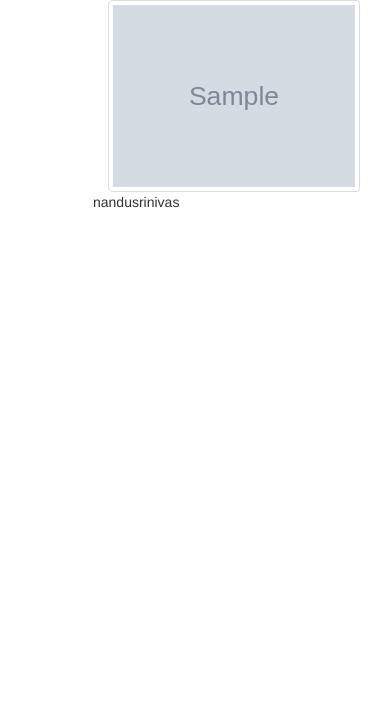
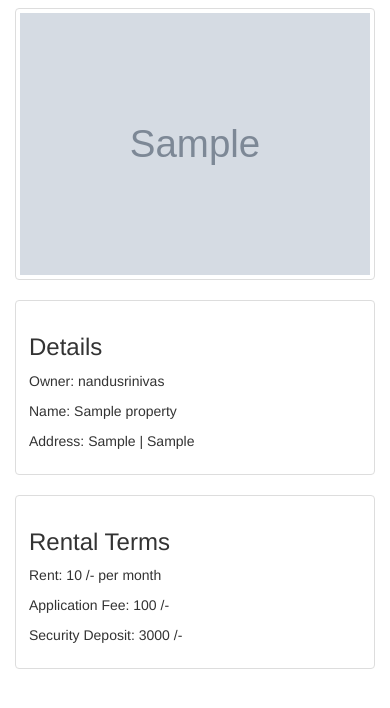
Before and after one commit to SriNandan33/MVPM, a Django app: page /homes_for_rent/1/ in a window 390 px wide. Shown: the top 708 px of the page. Run offline with Django 3.2, Linux system fonts and the light colour scheme; data comes from the database, SQL or seed files in the repository; tables that the repository leaves empty hold one stand-in row (values such as "Sample post"); grey boxes marked "Sample" are stand-in pictures; some libraries are stand-ins or nearby versions.

Commit message:
added detail,rental terms to home detils page

```diff
--- a/templates/core/homedetail.html
+++ b/templates/core/homedetail.html
@@ -2,10 +2,33 @@
 
 {% extends 'core/homeforrent.html' %}
 {% block content %}
-    <div class="container" style="margin-left: 20%">
-    <div class="col-md-8">
-    <img src="{{ instance.property.thumbnail.url }}" class="img-responsive img-thumbnail">
-    </div>
-     {{ instance.user.username }}
+    <div class="container" style="margin-top: 2%">
+        <div class="row">
+              <div class="col-sm-8 col-md-8">
+                <div class="thumbnail">
+                  <img src="{{ instance.property.thumbnail.url }}"  alt="...">
+                </div>
+              </div>
+                <div class="col-sm-6 col-md-4">
+                    <div class="thumbnail">
+                          <div class="caption">
+                            <h3 style="color:#333">Details</h3>
+                            <p>Owner: {{ instance.property.user.username }}</p>
+                            <p>Name: {{ instance.property.proname }}</p>
+                            <p>Address: {{ instance.property.location }} | {{ instance.property.city }}</p>
+                          </div>
+                    </div>
+              </div>
+            <div class="col-sm-6 col-md-4 ">
+                <div class="thumbnail ">
+                  <div class="caption">
+                    <h3>Rental Terms</h3>
+                    <p>Rent: {{ instance.rent_amount }} /- per month</p>
+                    <p>Application Fee: 100 /-</p>
+                    <p>Security Deposit: 3000 /-</p>
+                  </div>
+                </div>
+            </div>
+        </div>
     </div>
 {% endblock %}
```
